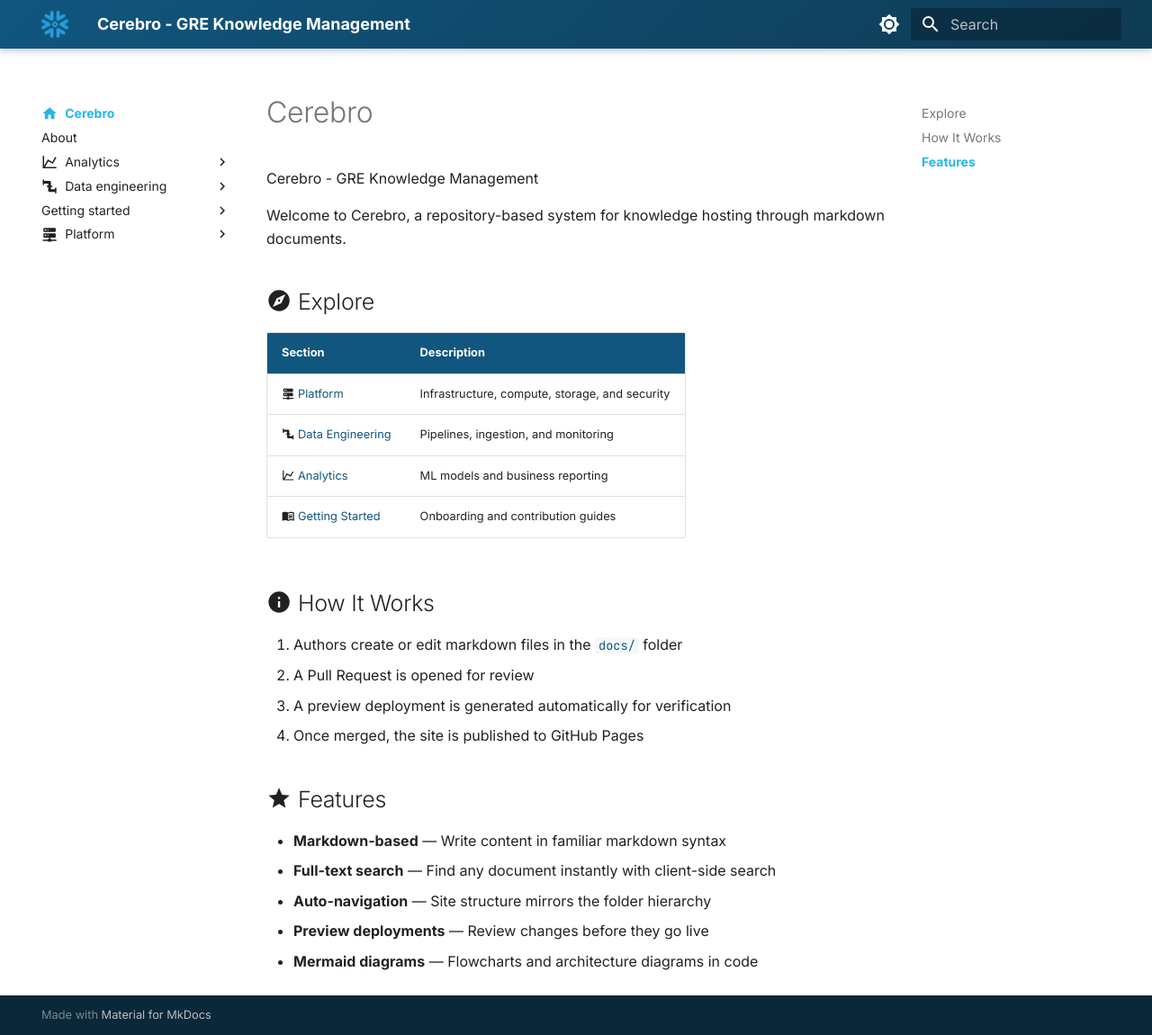
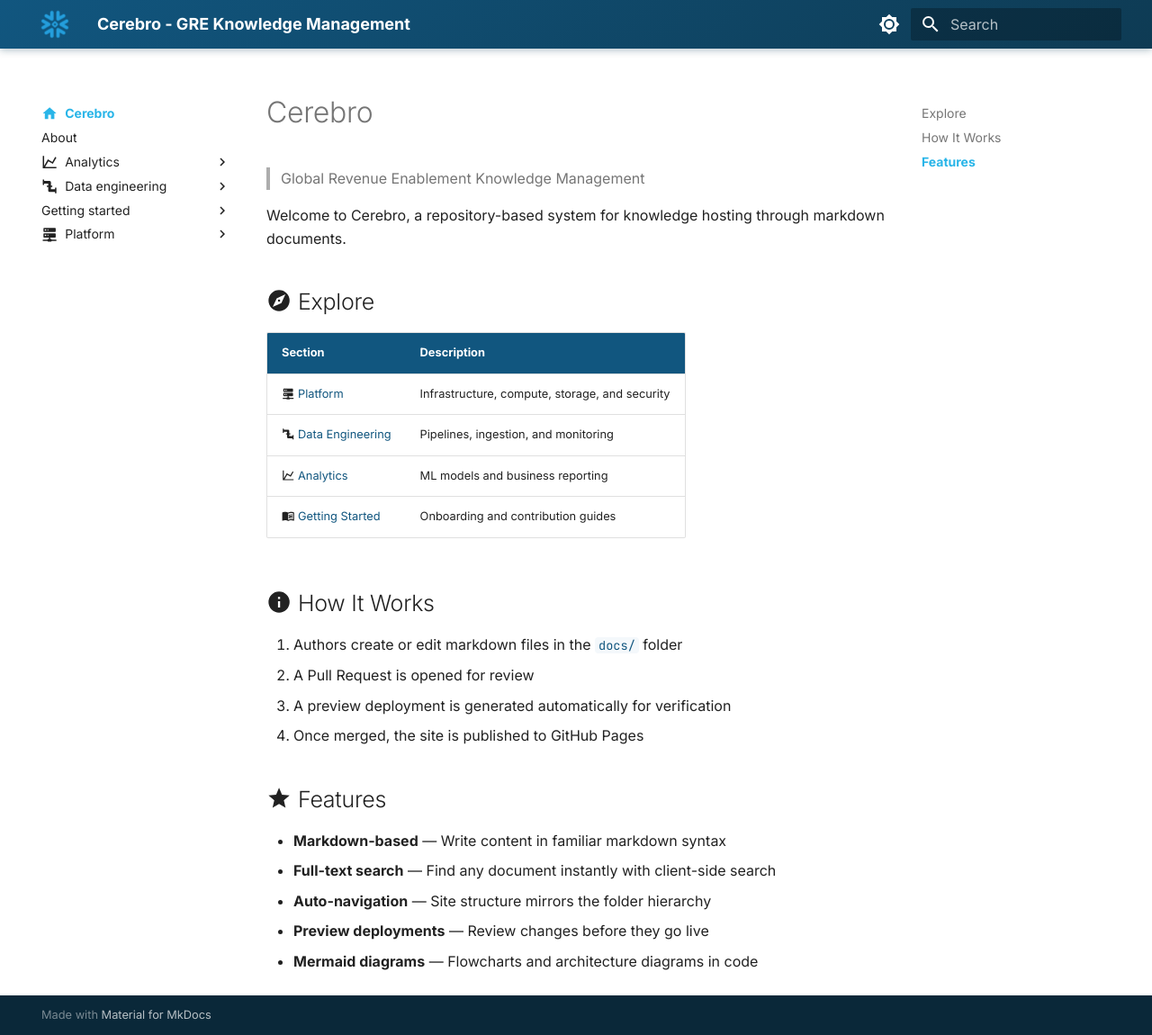
Before and after one commit to sfc-gh-cserrano/documentation_poc, an MkDocs documentation site: the page built from docs/index.md, in a window 1280 px wide and 1150 px high. Shown: the whole window at 90% size. Built offline with MkDocs 1.6.1 and Material for MkDocs 9.7.7, drawn with Linux system fonts in a browser that asks for light colours.

Commit message:
Title test

```diff
--- a/docs/index.md
+++ b/docs/index.md
@@ -3,7 +3,7 @@ icon: material/home
 title: Cerebro
 ---
 
-Cerebro - GRE Knowledge Management
+> Global Revenue Enablement Knowledge Management
 
 Welcome to Cerebro, a repository-based system for knowledge hosting through markdown documents.
 
```
